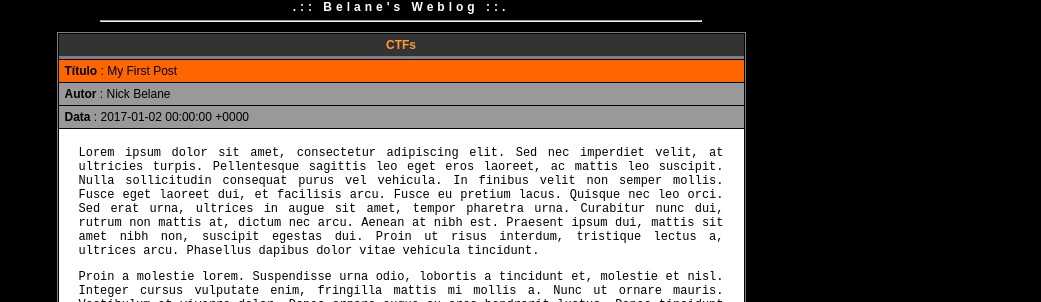
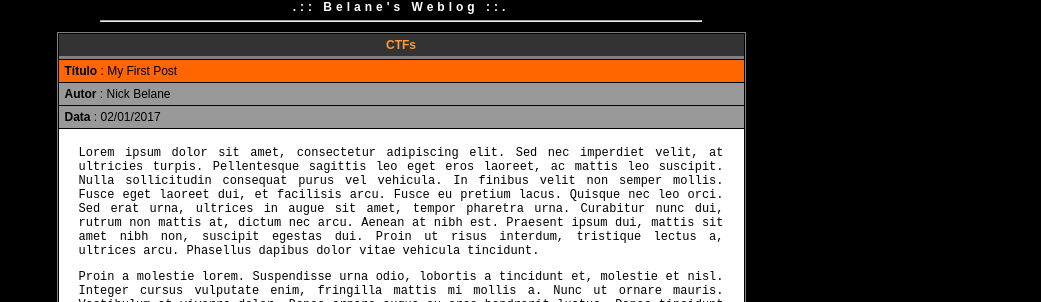
Before and after one commit to nick-belane/nick-belane.github.io, a Jekyll site: the page built from _posts/2017-01-02-my-first-post.md, in a window 1280 px wide. Shown: the part 184-486 px from the top of the page, without its empty margins (239-1280 px from the left). Built offline with Jekyll 4.4.1, drawn with Linux system fonts in a browser that asks for light colours.

Commit message:
Update default.html

```diff
--- a/_layouts/default.html
+++ b/_layouts/default.html
@@ -21,7 +21,7 @@
          {% if page.date %}
          <div class="opt-bottom">
             <strong>Data</strong>
-            : {{ page.date | %D }}
+            : {{ page.date | date: "%d/%m/%Y" }}
          </div>
          {% endif %}
          <pre>
```
